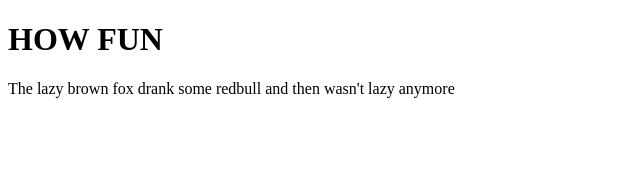
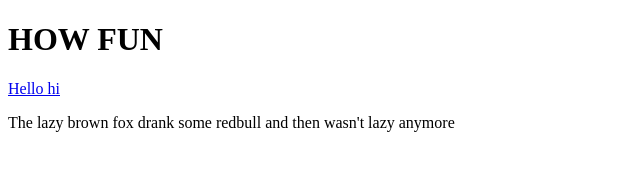
Before and after one commit to robynsfg/p02-git-demo, a plain HTML site: page index.html in a window 1280 px wide. Shown: the whole page, without its empty margins (0-640 px from the left). Drawn offline with Linux system fonts and the light colour scheme.

Commit message:
Added a nav

```diff
--- a/index.html
+++ b/index.html
@@ -3,11 +3,14 @@
 	<head>
 		<title>Awesome repo</title>
 		<meta charset="utf-8">
+
+
 	</head>
 	<body>
 
 		<h1>HOW FUN</h1>
 
+		<nav><a href="#">Hello hi</a>
 		<p>
 		The lazy brown fox drank some redbull and then wasn't lazy anymore
 		</p>
```
